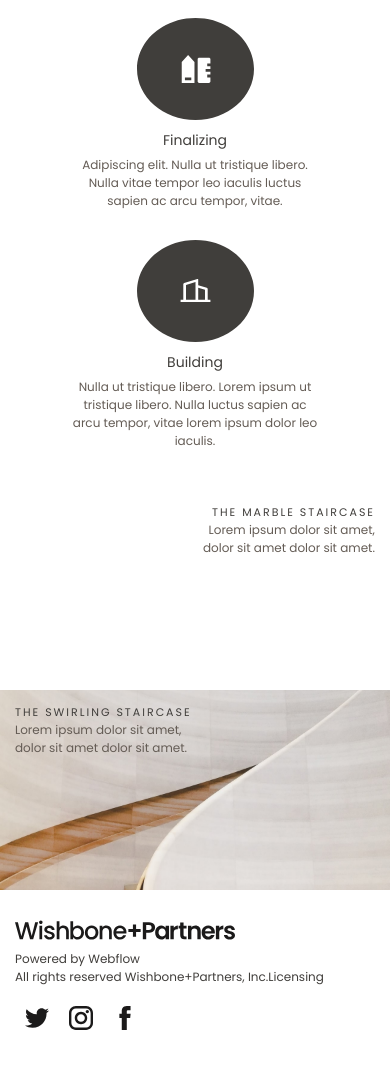
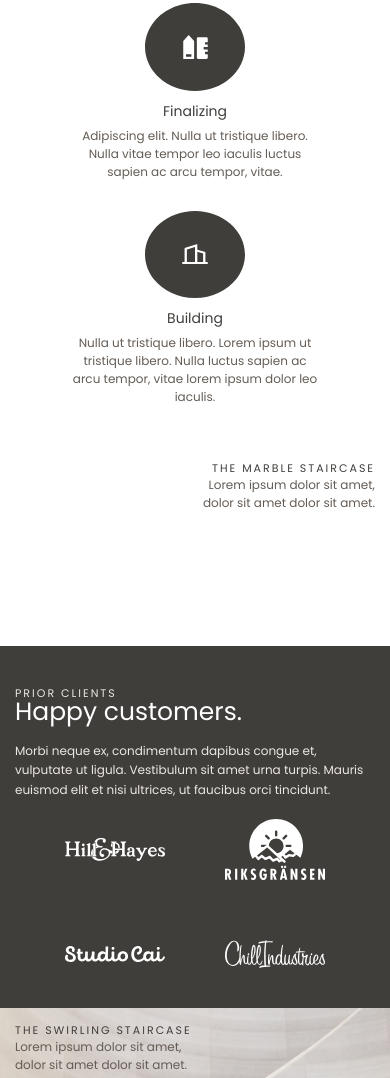
Before and after one commit to polovmenter/Wishbone, a plain HTML site: page index.html in a window 390 px wide. Shown: the part 1753-2831 px from the top of the page. Drawn offline with Linux system fonts and the light colour scheme.

Commit message:
Сделал clients и адаптировал его, изменил адаптив process

```diff
--- a/index.html
+++ b/index.html
@@ -69,7 +69,6 @@
                 <p class="image-section__text">Lorem ipsum dolor sit amet, dolor sit amet dolor sit amet.</p>
             </div>
         </section>
-
         <section class="process">
             <div class="container">
                 <div class="process__heading">
@@ -95,13 +94,29 @@
                 </ul>
             </div>
         </section>
-
         <section class="image-section" style="background-image: url(./images/image-section-bgs/the-marble-staircase.jpg)">
             <div class="image-section__content">
                 <h2 class="image-section__title highlighted">The marble staircase</h2>
                 <p class="image-section__text">Lorem ipsum dolor sit amet, dolor sit amet dolor sit amet.</p>
             </div>
         </section>
+
+        <section class="clients">
+            <div class="clients__inner container">
+                <div class="clients__content">
+                    <h2 class="clients__title highlighted">prior clients</h2>
+                    <h3 class="clients__subtitle subtitle--small">Happy customers.</h3>
+                    <p class="clients__text">Morbi neque ex, condimentum dapibus congue et, vulputate ut ligula. Vestibulum sit amet urna turpis. Mauris euismod elit et nisi ultrices, ut faucibus orci tincidunt.</p>
+                </div>
+                <ul class="clients__list">
+                    <li class="clients__item"><img class="clients__item-logo" src="./images/clients/client-1.svg" alt="Hill&Hayes" width="128" height="30" loading="lazy"></li>
+                    <li class="clients__item"><img class="clients__item-logo" src="./images/clients/client-2.svg" alt="Riksgransen" width="128" height="78" loading="lazy"></li>
+                    <li class="clients__item"><img class="clients__item-logo" src="./images/clients/client-3.svg" alt="Studio Cai" width="128" height="20" loading="lazy"></li>
+                    <li class="clients__item"><img class="clients__item-logo" src="./images/clients/client-4.svg" alt="ChillIndustries" width="128" height="36" loading="lazy"></li>
+                </ul>
+            </div>
+        </section>
+
         <section class="image-section image-section--content-left" style="background-image: url(./images/image-section-bgs/the-swirling-staircase.jpg);">
             <div class="image-section__content">
                 <h2 class="image-section__title highlighted">The swirling staircase</h2>
--- a/scss/_global.scss
+++ b/scss/_global.scss
@@ -5,6 +5,7 @@ body {
     font-weight: 400;
     line-height: 1.5;
     color: $dark-alt;
+    overflow-x: hidden;
 }
 
 a,
--- /dev/null
+++ b/scss/blocks/_clients.scss
@@ -0,0 +1,68 @@
+.clients {
+    padding-block: 100px;
+    background-color: $dark-alt;
+    color: $light-alt;
+
+    @include tablet {
+        padding-block: 40px;
+    }
+
+    &__inner {
+        display: flex;
+        justify-content: space-between;
+        align-items: center;
+        column-gap: 40px;
+
+        @include mobile {
+            flex-direction: column;
+            column-gap: 0;
+            row-gap: 20px;
+        }
+    }
+
+    &__content {
+        max-width: 450px;
+    }
+
+    &__title {
+        color: $light-alt;
+    }
+
+    &__subtitle {
+        color: $light;
+        margin-top: -4px;
+        margin-bottom: 14px;
+    }
+
+    &__text {
+        @include fluid-text(12, 15);
+        line-height: 1.6;
+    }
+
+    &__list {
+        display: grid;
+        grid-template-columns: repeat(2, 1fr);
+        gap: 96px;
+        padding-right: 180px;
+
+        @include tablet {
+            padding-right: 0;
+            gap: 70px;
+        }
+
+        @include mobile-s {
+            gap: 60px;
+        }
+    }
+
+    &__item {
+        align-self: center;
+
+        &-logo {
+            @include mobile-s {
+                width: 100px;
+                height: auto;
+            }
+        }
+    }
+}
--- a/scss/blocks/_process.scss
+++ b/scss/blocks/_process.scss
@@ -39,6 +39,10 @@
             @include mobile {
                 margin-bottom: 10px;
             }
+
+            @include mobile-s {
+                width: 100px;
+            }
         }
 
         &-title {
--- a/scss/blocks/_subtitle.scss
+++ b/scss/blocks/_subtitle.scss
@@ -1,4 +1,9 @@
 .subtitle {
     @include fluid-text(25, 39);
     line-height: 1.1;
+
+    &--small {
+        @include fluid-text(25, 32);
+        line-height: 1.2;
+    }
 }
--- a/scss/style.scss
+++ b/scss/style.scss
@@ -17,4 +17,5 @@
         "blocks/about",
         "blocks/image-section",
         "blocks/process",
+        "blocks/clients",
         "blocks/footer";
```
Also changed, not shown: css/style.css, images/clients/client-1.svg (added), images/clients/client-2.svg (added), images/clients/client-3.svg (added), images/clients/client-4.svg (added), 1 other file.
